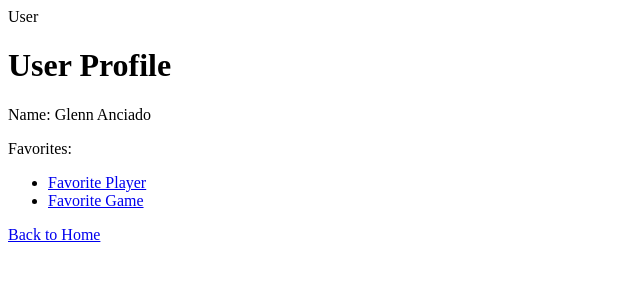
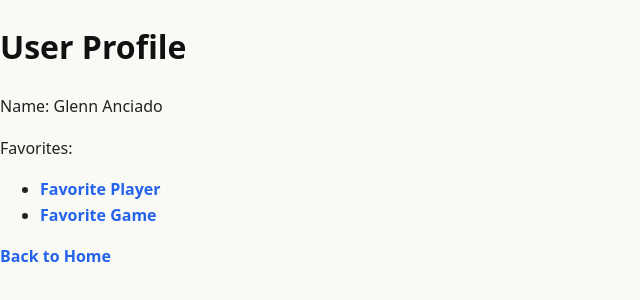
Before and after one commit to GAnciado03/437_labs, a website: page packages/proto/user.html in a window 1280 px wide. Shown: the whole page, without its empty margins (0-640 px from the left). Drawn offline with Linux system fonts and the light colour scheme.

Commit message:
Did lab 3.

```diff
--- /dev/null
+++ b/packages/proto/styles/pages.css
@@ -0,0 +1,23 @@
+@import url("tokens.css");
+
+body {
+    background: var(--color-bg);
+    color: var(--color-text);
+    font-family: system-ui, sans-serif;
+    line-height: 1.6;
+    margin: 0;
+    padding: 0;
+}
+h1, h2, h3 {
+    color: var(--color-heading);
+}
+
+a {
+    color: var(--color-accent);
+    text-decoration: none;
+    font-weight: 600;
+}
+
+a:hover {
+    text-decoration: underline;
+}
--- /dev/null
+++ b/packages/proto/styles/tokens.css
@@ -0,0 +1,36 @@
+:root {
+    /*Backgroudnds*/
+    --color-bg:#f9f9f6;
+    --color-surface:#ffffff;
+
+    /*Text*/
+    --color-text:#222222;
+    --color-muted:#666666;
+    --color-heading:#111111;
+
+    /*Accent*/
+    --color-accent:#2563eb;
+    --color-accent-contrast:#ffffff;
+
+    /*Borders*/
+    --color-border:#e5e7eb;
+
+    /*Radii*/
+    --radius-lg:14px;
+    --radius-md:10px;
+    --radius-sm:6px;
+
+    /*Shadow*/
+    --shadow-sm:0 1px 2px rgba(0, 0, 0, .1);
+    --shadow-md:0 8px 20px rgba(0, 0, 0, .15);
+
+    /*Spacing*/
+    --space-1:.5rem;
+    --space-2:.75rem;
+    --space-3:1rem;
+    --space-4:1.5rem;
+    --space-6:2rem;
+
+    /*Content Width*/
+    --content-max:56rem;
+}
--- a/packages/proto/user.html
+++ b/packages/proto/user.html
@@ -1,8 +1,13 @@
 <!DOCTYPE html>
 <html>
-    <head>User</head>
+    <head>
+        <meta charset="utf-8" />
+        <title>Profile</title>
+        <link rel="stylesheet" href="styles/pages.css">
+        <link rel="assets" href="favicon.ico">
+    </head>
+    <h1>User Profile</h1>
     <body>
-        <h1>User Profile</h1>
         <p>Name: Glenn Anciado</p>
         <p>Favorites:</p>
         <ul>
```
Also changed, not shown: packages/proto/events.html (renamed from packages/proto/event.html, +6 -1 lines), packages/proto/game.html (+6 -1 lines), packages/proto/index.html (+4 -1 lines), packages/proto/match.html (+6 -1 lines), packages/proto/player.html (+4 -1 lines), packages/proto/player2.html (+4 -1 lines), packages/proto/stats.html (+6 -1 lines), packages/proto/stats2.html (+6 -1 lines), packages/proto/team.html (+6 -1 lines), packages/proto/team2.html (+6 -1 lines), packages/proto/tournament.html (+7 -2 lines), packages/proto/assets/favicon.ico (renamed from packages/proto/favicon.ico), 1 other file.
